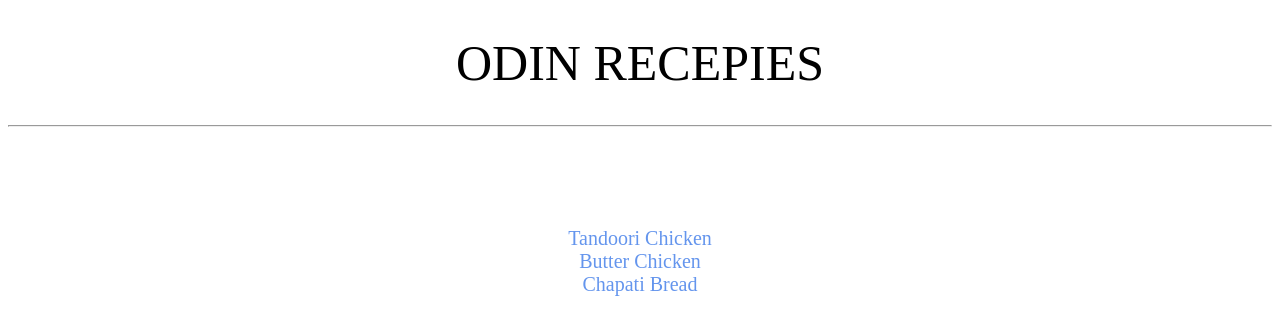
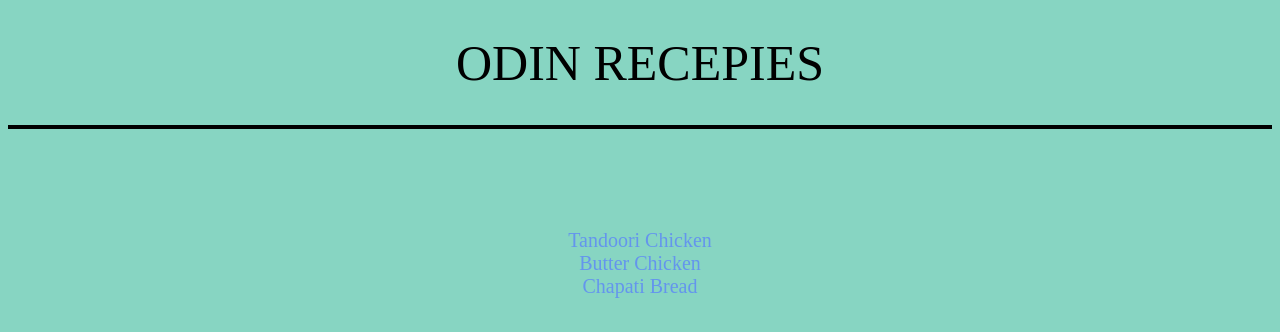
Before and after one commit to JPThrives/odin-recepies, a plain HTML site: page index.html in a window 1280 px wide. Drawn offline with Linux system fonts and the light colour scheme.

Commit message:
made some style changes, added background color and edited the hr tag.

```diff
--- a/index.html
+++ b/index.html
@@ -7,13 +7,13 @@
     <link rel="stylesheet" href="style.css">
 </head>
 <body>
-    <div>
-        <h1 class="header">ODIN RECEPIES</h1>
+    <h1 class="header">ODIN RECEPIES</h1>
         <hr>
+        <div>
     <ul class="list">
-        <li ><a href="recepies/TandooriChicken.html" target="_blank">Tandoori Chicken</a></li>
-        <li ><a href="recepies/ButterChicken.html" target="_blank">Butter Chicken</a></li>
-        <li ><a href="recepies/ChapatiBread.html" target="_blank">Chapati Bread</a></li>
+        <li><a href="recepies/TandooriChicken.html" target="_blank">Tandoori Chicken</a></li>
+        <li><a href="recepies/ButterChicken.html" target="_blank">Butter Chicken</a></li>
+        <li><a href="recepies/ChapatiBread.html" target="_blank">Chapati Bread</a></li>
     </ul>
     </div>
 </body>
--- a/style.css
+++ b/style.css
@@ -19,3 +19,13 @@ a
     text-decoration: none;
     color:cornflowerblue;
 }
+body
+{
+    background-color: #87d5c2;
+}
+hr
+{
+    border: 2px solid black;
+    border-style:solid;
+
+}
```
